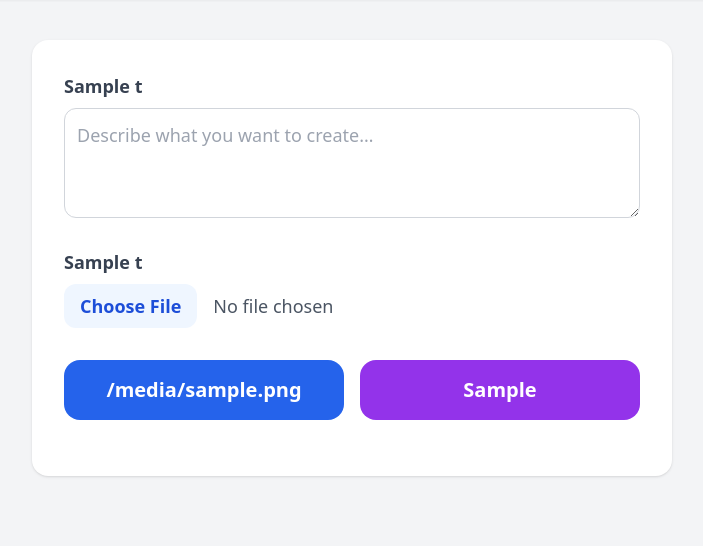
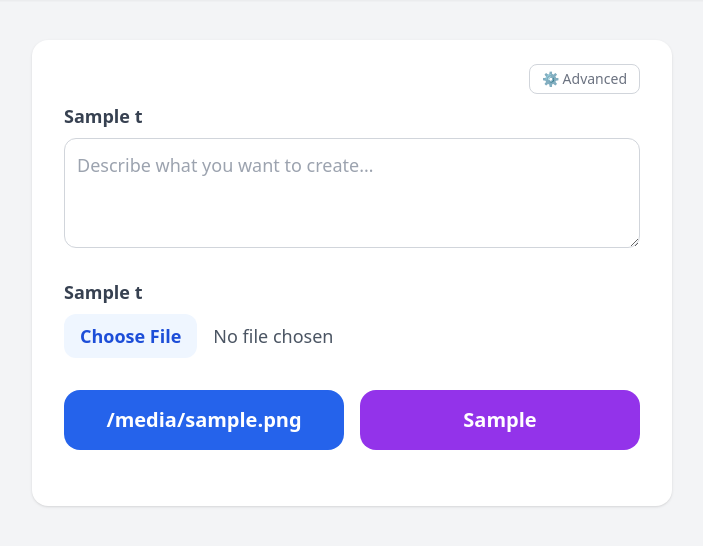
Before and after one commit to SleeplessAnnoyedNerd/ai-image-gen, a Python web app: template templates/index.html in a window 1280 px wide. Shown: the part 68-614 px from the top of the page, without its empty margins (288-991 px from the left). Run offline with Jinja, Linux system fonts and the light colour scheme; the template is opened without the code that fills it: most values are stand-ins (such as "Sample title", 1, 10 or a date in 2020); some libraries are stand-ins or nearby versions.

Commit message:
feat: add Advanced toggle with model-selection dropdowns to UI
Co-Authored-By: Claude Sonnet 4.6 <noreply@anthropic.com>

```diff
--- a/templates/index.html
+++ b/templates/index.html
@@ -2,6 +2,16 @@
 {% block content %}
 
 <div class="bg-white rounded-2xl shadow p-8 space-y-6">
+
+  <div class="flex justify-end -mt-2 -mb-4">
+    <button type="button" id="adv-toggle"
+            onclick="toggleAdvanced()"
+            class="text-sm px-3 py-1 rounded-lg border border-gray-300
+                   text-gray-500 hover:text-gray-700 hover:border-gray-400
+                   transition-colors">
+      ⚙ Advanced
+    </button>
+  </div>
 
   <form hx-post="/generate"
         hx-target="#result-area"
@@ -48,6 +58,63 @@
         }
       });
     </script>
+
+    <!-- Advanced model selection panel -->
+    <div id="adv-panel" class="hidden space-y-3 border border-gray-200 rounded-xl p-4 bg-gray-50">
+      <p class="text-sm font-semibold text-gray-500 uppercase tracking-wide">Model selection</p>
+
+      {% if image_models | length > 1 %}
+      <div>
+        <label class="block text-sm font-medium text-gray-600 mb-1">{{ t.model_image }}</label>
+        <select name="image_model"
+                class="w-full border border-gray-300 rounded-lg p-2 text-sm bg-white
+                       focus:outline-none focus:ring-2 focus:ring-blue-400">
+          {% for m in image_models %}
+          <option value="{{ m }}">{{ m }}</option>
+          {% endfor %}
+        </select>
+      </div>
+      {% endif %}
+
+      {% if image_models_edit | length > 1 %}
+      <div>
+        <label class="block text-sm font-medium text-gray-600 mb-1">{{ t.model_image_edit }}</label>
+        <select name="image_model_edit"
+                class="w-full border border-gray-300 rounded-lg p-2 text-sm bg-white
+                       focus:outline-none focus:ring-2 focus:ring-blue-400">
+          {% for m in image_models_edit %}
+          <option value="{{ m }}">{{ m }}</option>
+          {% endfor %}
+        </select>
+      </div>
+      {% endif %}
+
+      {% if video_models_text | length > 1 %}
+      <div>
+        <label class="block text-sm font-medium text-gray-600 mb-1">{{ t.model_video_text }}</label>
+        <select name="video_model_text"
+                class="w-full border border-gray-300 rounded-lg p-2 text-sm bg-white
+                       focus:outline-none focus:ring-2 focus:ring-blue-400">
+          {% for m in video_models_text %}
+          <option value="{{ m }}">{{ m }}</option>
+          {% endfor %}
+        </select>
+      </div>
+      {% endif %}
+
+      {% if video_models_image | length > 1 %}
+      <div>
+        <label class="block text-sm font-medium text-gray-600 mb-1">{{ t.model_video_image }}</label>
+        <select name="video_model_image"
+                class="w-full border border-gray-300 rounded-lg p-2 text-sm bg-white
+                       focus:outline-none focus:ring-2 focus:ring-blue-400">
+          {% for m in video_models_image %}
+          <option value="{{ m }}">{{ m }}</option>
+          {% endfor %}
+        </select>
+      </div>
+      {% endif %}
+    </div>
 
     <!-- Output type buttons -->
     <div class="flex gap-4 pt-2 flex-wrap">
@@ -96,4 +163,18 @@
 
 </div>
 
+<script>
+  function toggleAdvanced() {
+    var panel = document.getElementById('adv-panel');
+    var btn   = document.getElementById('adv-toggle');
+    var isNowHidden = panel.classList.toggle('hidden');
+    localStorage.setItem('adv-open', isNowHidden ? '0' : '1');
+    btn.classList.toggle('bg-gray-100', !isNowHidden);
+  }
+  if (localStorage.getItem('adv-open') === '1') {
+    document.getElementById('adv-panel').classList.remove('hidden');
+    document.getElementById('adv-toggle').classList.add('bg-gray-100');
+  }
+</script>
+
 {% endblock %}
```
